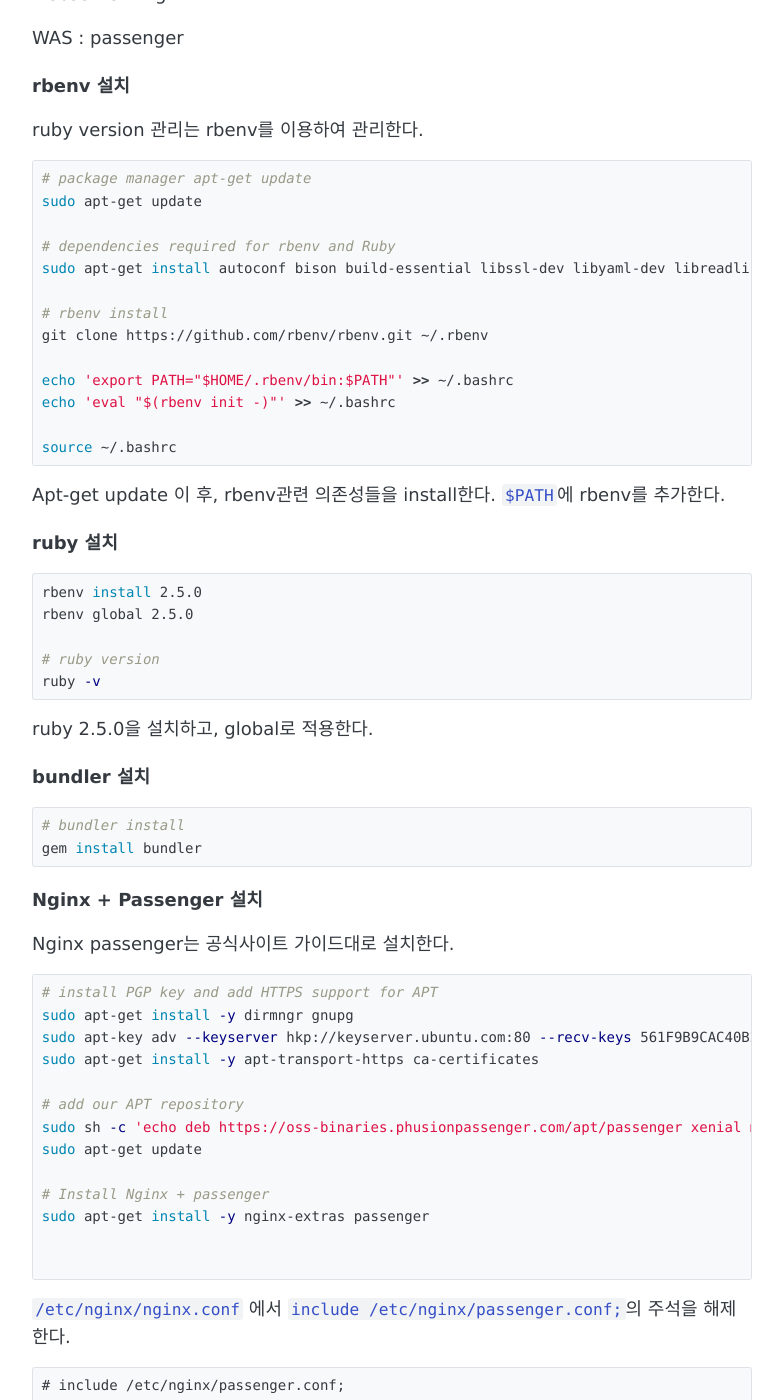
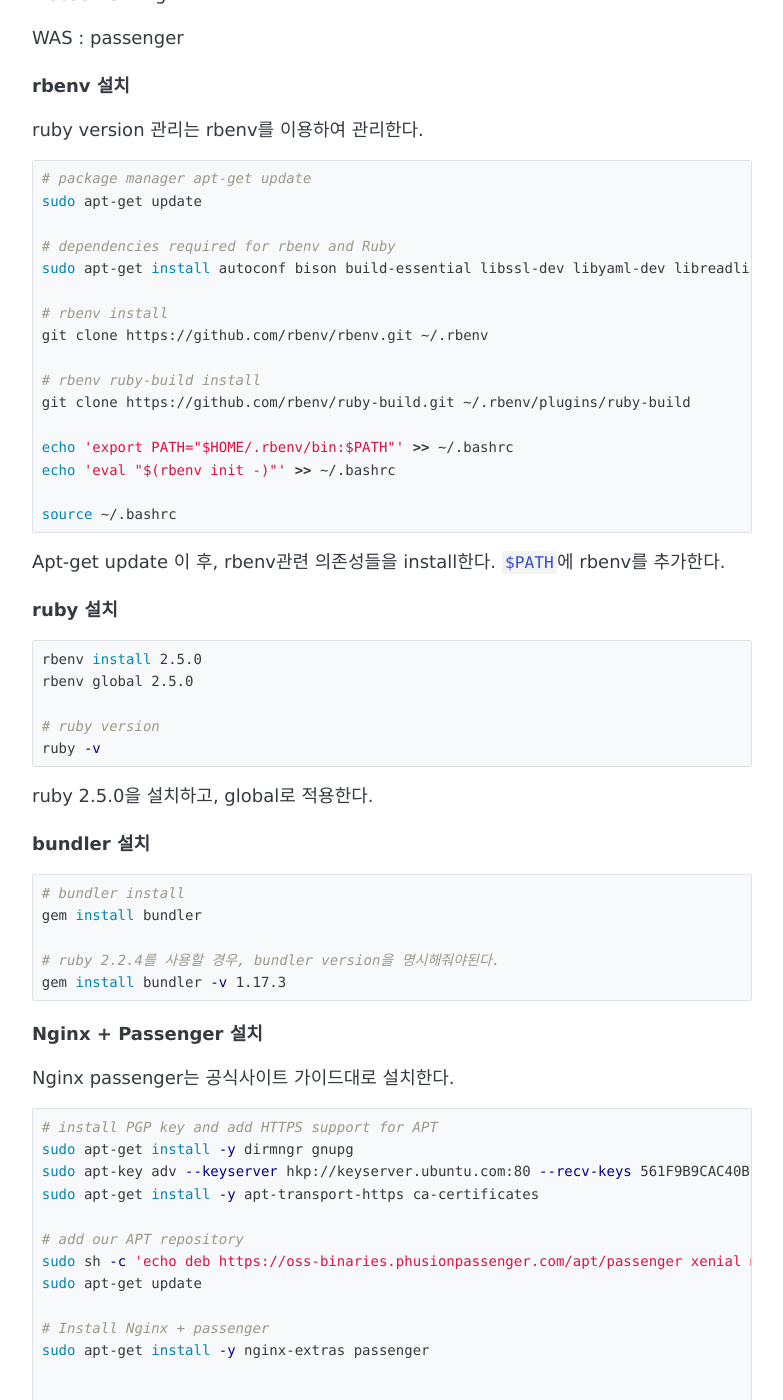
Before and after one commit to jeongminkyo/jeongminkyo.github.io, a Jekyll site: the page built from _posts/2019-03-16-rails_server.md, in a window 1280 px wide and 1400 px high, scrolled down 615 px. Shown: the whole window, without its empty margins (248-1031 px from the left). Built offline with Jekyll 4.4.1, drawn with Linux system fonts in a browser that asks for light colours; comment, search, counter and statistics services are not loaded; some of the changed text lies outside the part shown.

Commit message:
변경 내역 추가

````diff
--- a/_posts/2019-03-16-rails_server.md
+++ b/_posts/2019-03-16-rails_server.md
@@ -36,10 +36,13 @@
 sudo apt-get update
 
 # dependencies required for rbenv and Ruby
-sudo apt-get install autoconf bison build-essential libssl-dev libyaml-dev libreadline6-dev zlib1g-dev libncurses5-dev libffi-dev libgdbm3 libgdbm-dev
+sudo apt-get install autoconf bison build-essential libssl-dev libyaml-dev libreadline6-dev zlib1g-dev libncurses5-dev libffi-dev libgdbm3 libgdbm-dev libmysqlclient-dev nodejs
 
 # rbenv install
 git clone https://github.com/rbenv/rbenv.git ~/.rbenv
+
+# rbenv ruby-build install
+git clone https://github.com/rbenv/ruby-build.git ~/.rbenv/plugins/ruby-build
 
 echo 'export PATH="$HOME/.rbenv/bin:$PATH"' >> ~/.bashrc
 echo 'eval "$(rbenv init -)"' >> ~/.bashrc
@@ -70,6 +73,9 @@
 ```shell
 # bundler install
 gem install bundler
+
+# ruby 2.2.4를 사용할 경우, bundler version을 명시해줘야된다.
+gem install bundler -v 1.17.3
 ```
 
 
````
Also changed, not shown: other parts of _posts/2019-03-16-rails_server.md (+1 -1 lines).
